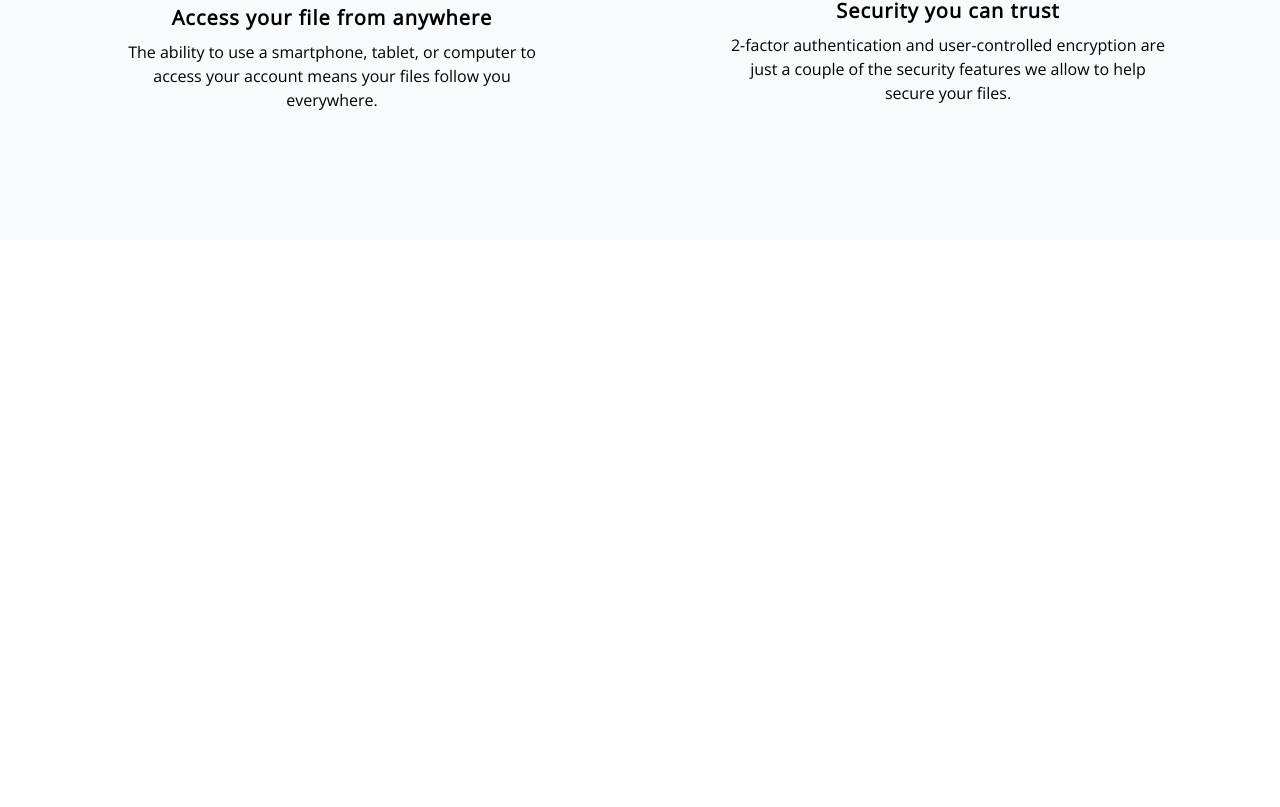
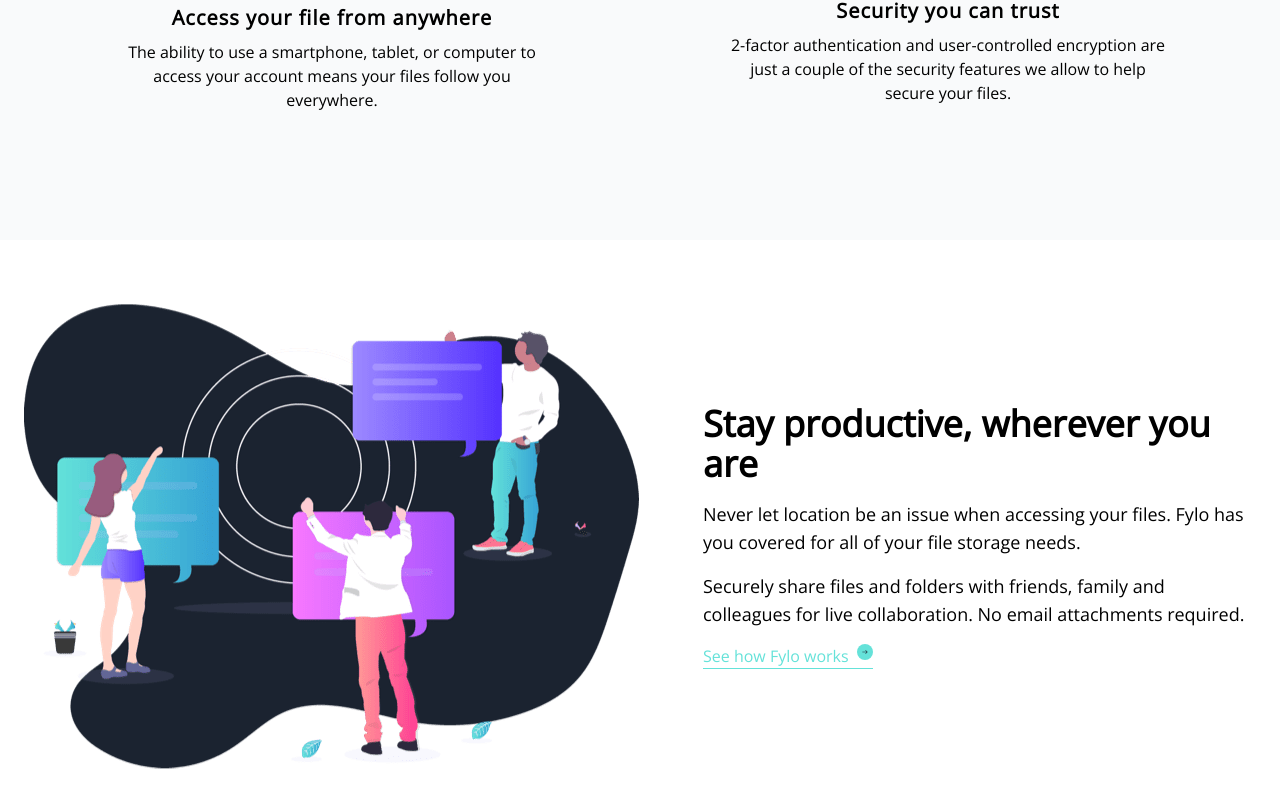
Before and after one commit to Mahdi-Alaee/fylo-website, a React (Vite) app: page / in a window 1280 px wide. Shown: the part 1765-2572 px from the top of the page. Before the commit the page ends 2149 px from the top, so only its background shows below. Built offline with nearby package versions, Linux system fonts and the light colour scheme.

Commit message:
coding ProductiveSection component

```diff
--- a/src/App.jsx
+++ b/src/App.jsx
@@ -3,6 +3,7 @@
 import Header from "./components/Header";
 import HeroSection from "./components/HeroSection";
 import FeaturesSection from "./components/FeaturesSection";
+import ProductiveSection from "./components/ProductiveSection";
 
 function App() {
   const [isDark, setIsDark] = useState(false);
@@ -28,6 +29,7 @@
           <main>
             <HeroSection />
             <FeaturesSection />
+            <ProductiveSection />
           </main>
 
 
--- /dev/null
+++ b/src/components/ProductiveSection.jsx
@@ -0,0 +1,84 @@
+function ProductiveSection() {
+  return (
+    <section className="mt-16">
+      {/* container */}
+      <div className="container mx-auto px-6 flex flex-col gap-y-10 md:flex-row
+      md:justify-between md:gap-x-16 md:items-center">
+        {/* section image */}
+        <img
+        className="md:w-1/2"
+          src="/images/illustration-stay-productive.png"
+          alt="illustration stay productive"
+        />
+
+        {/* section content */}
+        <div className="flex flex-col gap-y-4 md:w-1/2">
+          {/* title */}
+          <h2 className="text-xl font-bold md:text-4xl">Stay productive, wherever you are</h2>
+
+          {/* paragraph 1 */}
+          <p className="md:text-lg">
+            Never let location be an issue when accessing your files. Fylo has
+            you covered for all of your file storage needs.
+          </p>
+
+          {/* paragraph 2 */}
+          <p className="md:text-lg">
+            Securely share files and folders with friends, family and colleagues
+            for live collaboration. No email attachments required.{" "}
+          </p>
+
+          {/* how fylo works Link */}
+          <a className="text-accentCyan border-b w-max border-accentCyan flex items-start gap-x-2" href="#">
+            {/* text */}
+            <span>See how Fylo works</span>
+            {/* icon */}
+            <div className="bg-accentCyan flex justify-center items-center w-min rounded-full">
+              <svg
+                width="16"
+                height="16"
+                xmlns="http://www.w3.org/2000/svg"
+                xmlns:xlink="http://www.w3.org/1999/xlink"
+              >
+                <defs>
+                  <circle id="b" cx="6" cy="6" r="6" />
+                  <filter
+                    x="-25%"
+                    y="-25%"
+                    width="150%"
+                    height="150%"
+                    filterUnits="objectBoundingBox"
+                    id="a"
+                  >
+                    <feOffset in="SourceAlpha" result="shadowOffsetOuter1" />
+                    <feGaussianBlur
+                      stdDeviation="1"
+                      in="shadowOffsetOuter1"
+                      result="shadowBlurOuter1"
+                    />
+                    <feColorMatrix
+                      values="0 0 0 0 0.384313725 0 0 0 0 0.878431373 0 0 0 0 0.850980392 0 0 0 0.811141304 0"
+                      in="shadowBlurOuter1"
+                    />
+                  </filter>
+                </defs>
+                <g fill="none" fill-rule="evenodd">
+                  <g transform="translate(2 2)">
+                    <use fill="#000" filter="url(#a)" xlink:href="#b" />
+                    <use fill="#62E0D9" xlink:href="#b" />
+                  </g>
+                  <path
+                    d="M8.582 6l-.363.35 1.452 1.4H5.333v.5h4.338L8.22 9.65l.363.35 2.074-2z"
+                    fill="#1B2330"
+                  />
+                </g>
+              </svg>
+            </div>
+          </a>
+        </div>
+      </div>
+    </section>
+  );
+}
+
+export default ProductiveSection;
```
